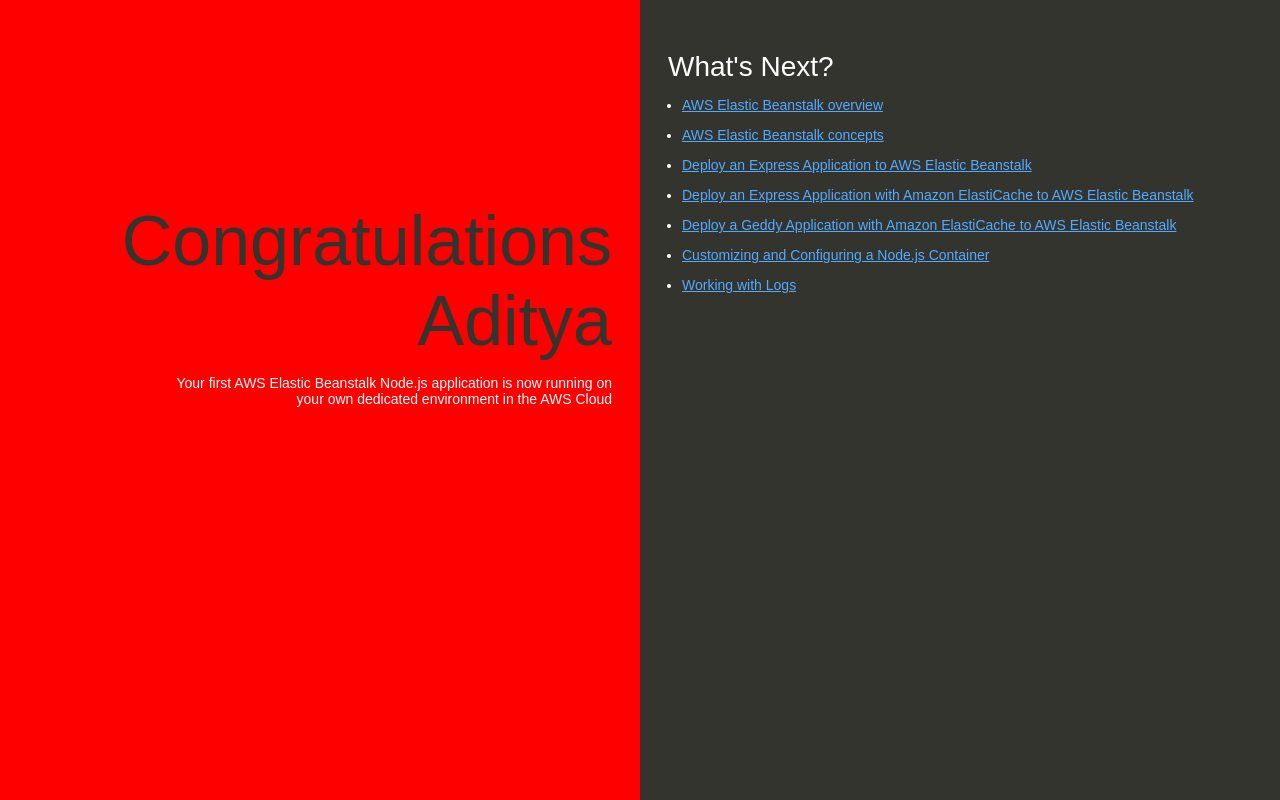
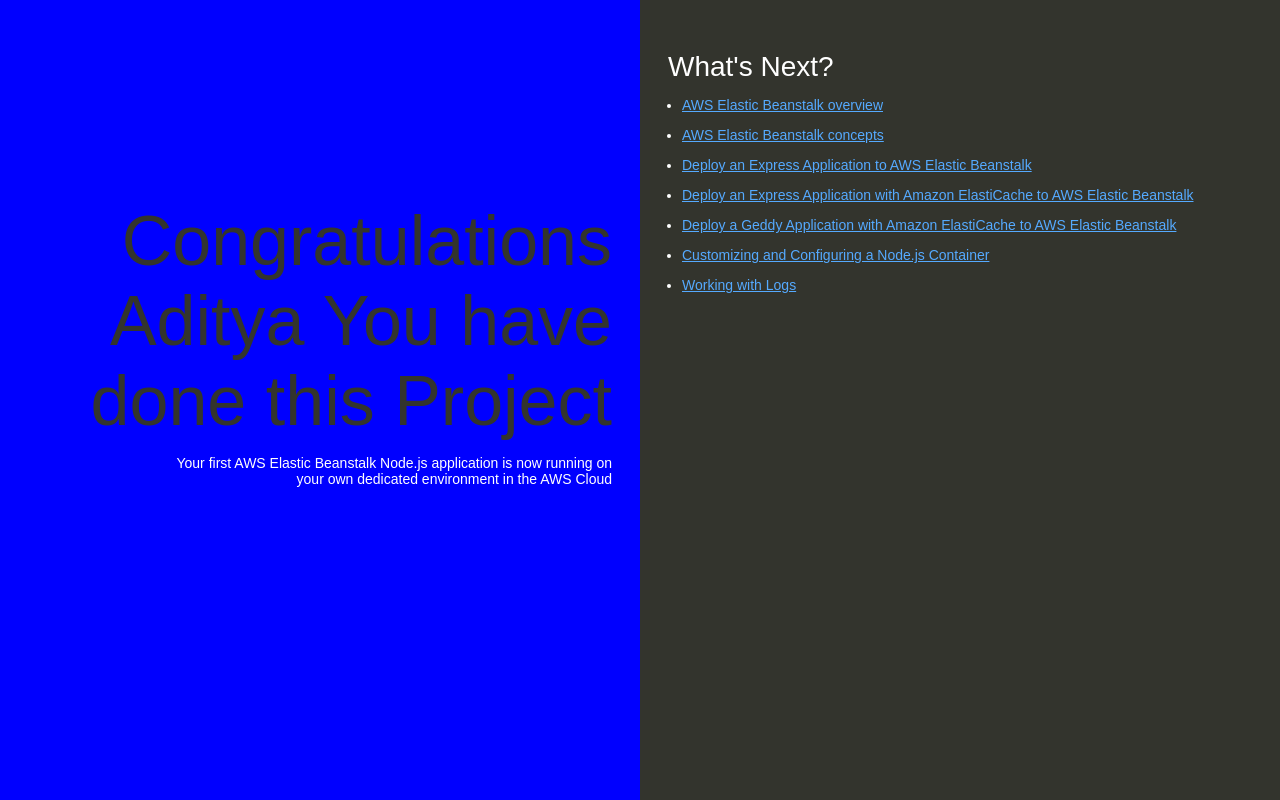
Before and after one commit to devops0425/my-node-jsapp, a website: page index.html in a window 1280 px wide. Drawn offline with Linux system fonts and the light colour scheme.

Commit message:
Update index.html

```diff
--- a/index.html
+++ b/index.html
@@ -35,7 +35,7 @@
 
         text-align: right;
         padding-top: 11em;
-        background-color: red;
+        background-color: blue;
 
       }
       .textColumn p {
@@ -74,7 +74,7 @@
   </head>
   <body>
     <div class="textColumn">
-      <h1>Congratulations Aditya </h1>
+      <h1>Congratulations Aditya You have done this Project </h1>
       <p>Your first AWS Elastic Beanstalk Node.js application is now running on your own dedicated environment in the AWS Cloud</p>
     </div>
     <div class="linksColumn">
```
